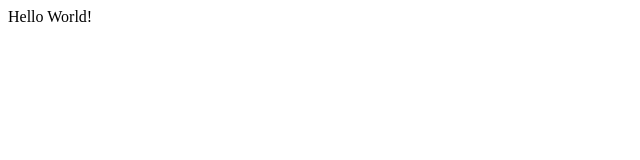
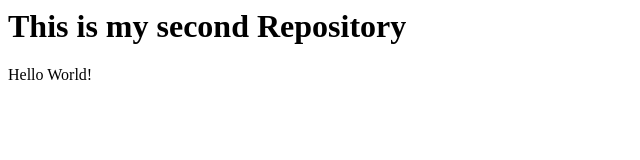
Before and after one commit to shamika105/apnacollege-demo, a plain HTML site: page index.html in a window 1280 px wide. Shown: the whole page, without its empty margins (0-640 px from the left). Drawn offline with Linux system fonts and the light colour scheme.

Commit message:
Add Readme

```diff
--- a/index.html
+++ b/index.html
@@ -1 +1,2 @@
+<h1>This is my second Repository</h1>
 <p>Hello World!</p>
```
Also changed, not shown: 1 other file.
